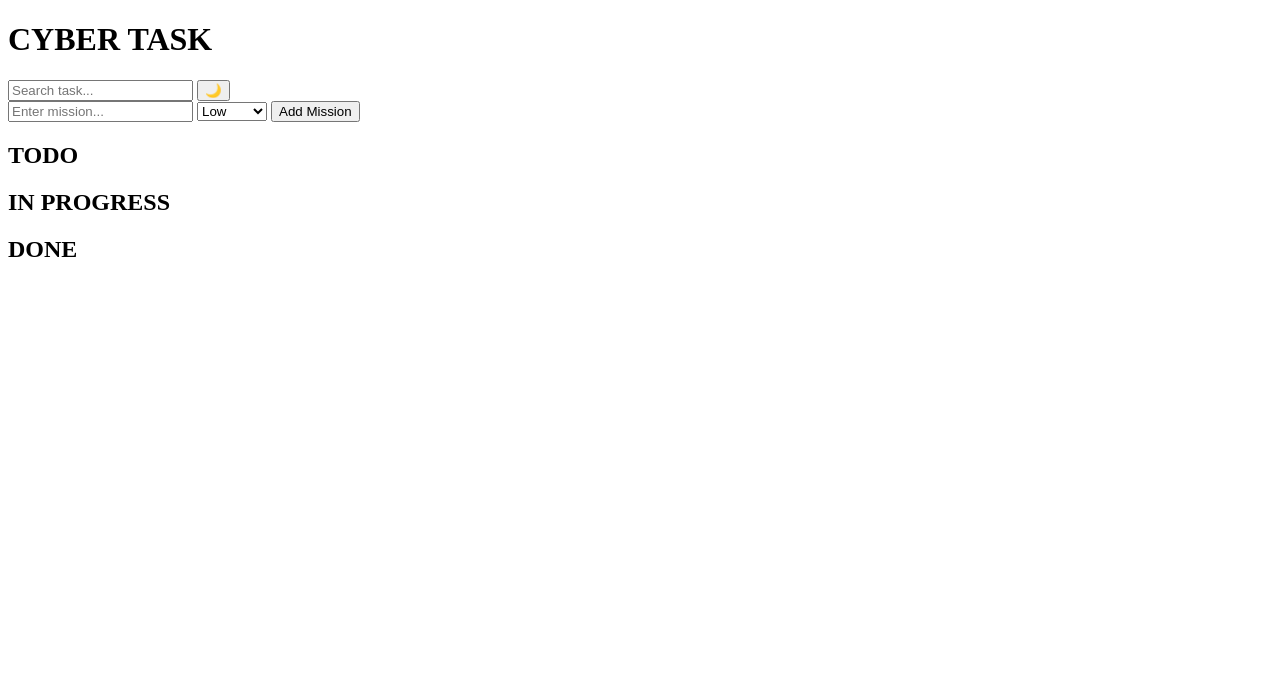
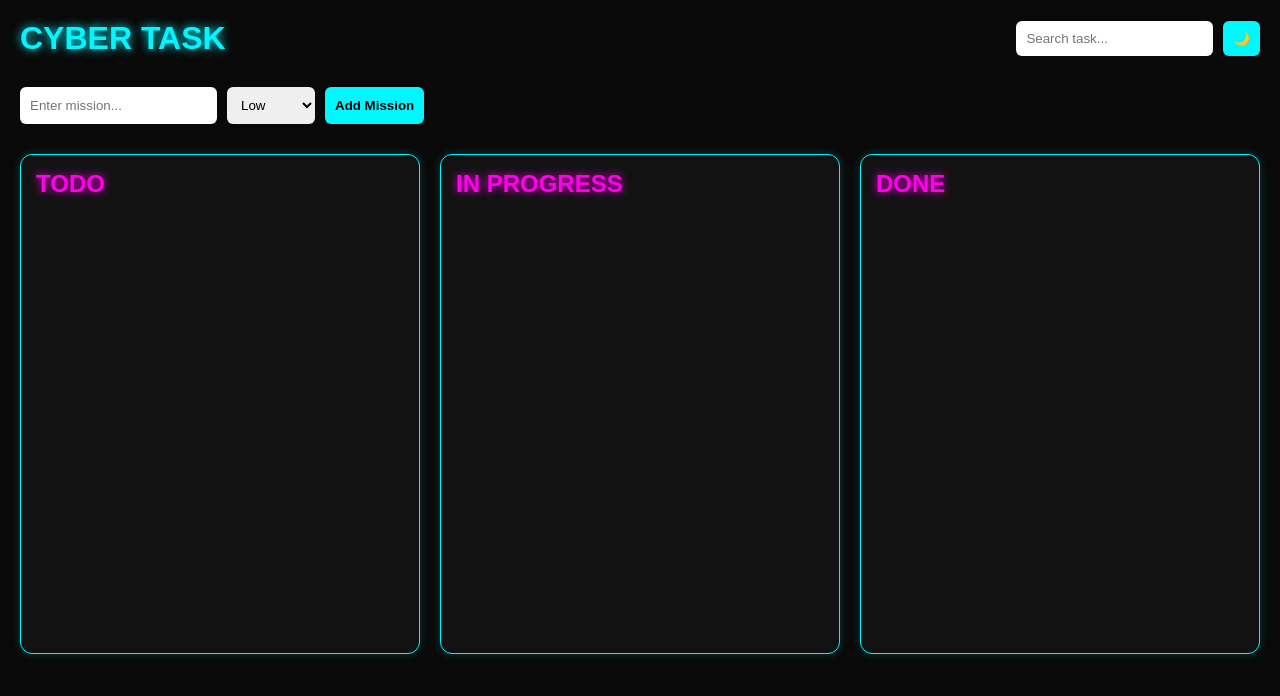
Before and after one commit to janviShar-tech/task-manager, a plain HTML site: page index.html in a window 1280 px wide. Drawn offline with Linux system fonts and the light colour scheme.

Commit message:
style done

```diff
--- a/style.css
+++ b/style.css
@@ -1 +1,101 @@
-I want to destroy the project
+*{
+  margin:0;
+  padding:0;
+  box-sizing:border-box;
+}
+
+body{
+  font-family:Arial;
+  background:#090909;
+  color:rgb(255, 255, 255);
+  min-height:100vh;
+  padding:20px;
+}
+
+.navbar{
+  display:flex;
+  justify-content:space-between;
+  align-items:center;
+  margin-bottom:30px;
+}
+
+.navbar h1{
+  color:#00f7ff;
+  text-shadow:0 0 10px #00f7ff;
+}
+
+.controls{
+  display:flex;
+  gap:10px;
+}
+
+input,
+select,
+button{
+  padding:10px;
+  border:none;
+  outline:none;
+  border-radius:6px;
+}
+
+button{
+  cursor:pointer;
+  background:#00f7ff;
+  color:black;
+  font-weight:bold;
+}
+
+.task-form{
+  display:flex;
+  gap:10px;
+  margin-bottom:30px;
+}
+
+.board{
+  display:grid;
+  grid-template-columns:repeat(3,1fr);
+  gap:20px;
+}
+
+.column{
+  background:#121212;
+  padding:15px;
+  border:1px solid #00f7ff;
+  border-radius:12px;
+  box-shadow:0 0 10px #00f7ff33;
+  min-height:500px;
+}
+
+.column h2{
+  margin-bottom:15px;
+  color:#ff00ea;
+  text-shadow:0 0 8px #ff00ea;
+}
+
+.task{
+  background:#1f1f1f;
+  border:1px solid #ff00ea;
+  padding:12px;
+  margin-bottom:12px;
+  border-radius:8px;
+  box-shadow:0 0 8px #ff00ea55;
+}
+
+.task-buttons{
+  display:flex;
+  gap:10px;
+  margin-top:10px;
+}
+
+.dark{
+  background:#f4f4f4;
+  color:black;
+}
+
+.dark .column{
+  background:white;
+}
+
+.dark .task{
+  background:#ececec;
+}
```
